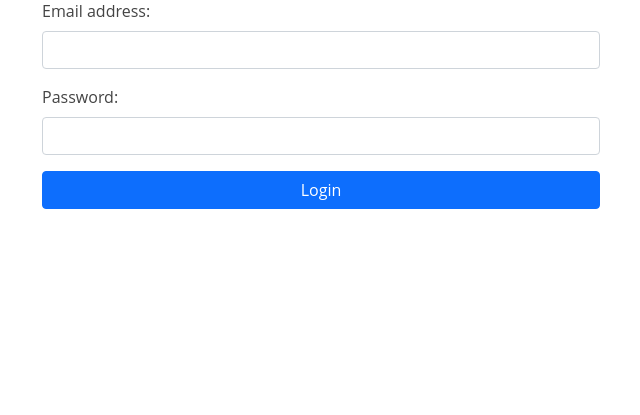
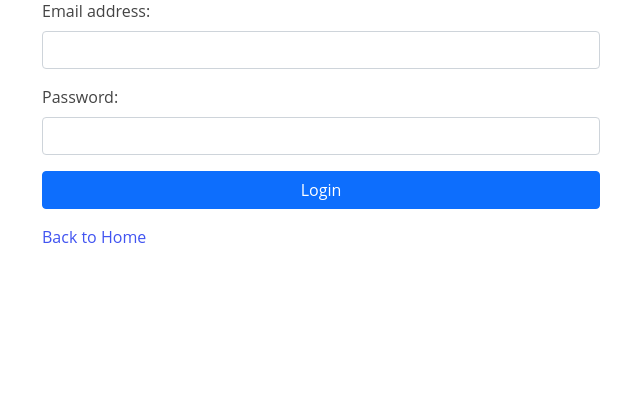
Before and after one commit to thesuman74/Question_bank, a PHP site: page /login.php in a window 1280 px wide. Shown: the part 267-682 px from the top of the page, without its empty margins (319-959 px from the left). Run offline with PHP 8.4, Linux system fonts and the light colour scheme; some libraries are stand-ins or nearby versions.

Commit message:
unwanted database deleted and back to home added

```diff
--- a/admin/login.php
+++ b/admin/login.php
@@ -120,6 +120,11 @@ session_start();
             <button type="submit" name="submit" class="btn btn-primary btn-block">Login</button>
 
           </div>
+          <div class="form-group">
+            <a href="../minorproject/index.php">Back to Home</a>
+
+          </div>
+
 
 
           <!--   <a href="" style="border-radius:16px;" name="submit"  class="btn btn-success col-md" role="button">Login</a> -->
```
